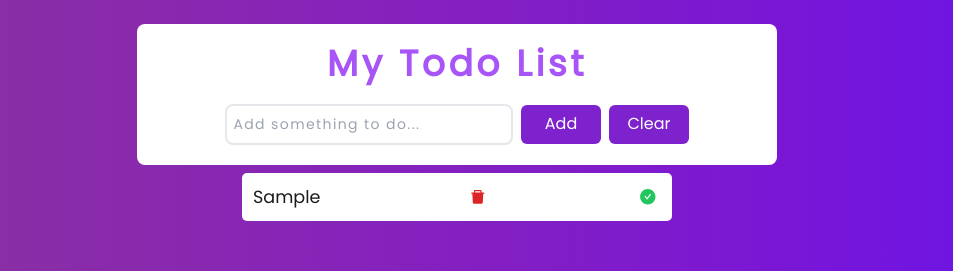
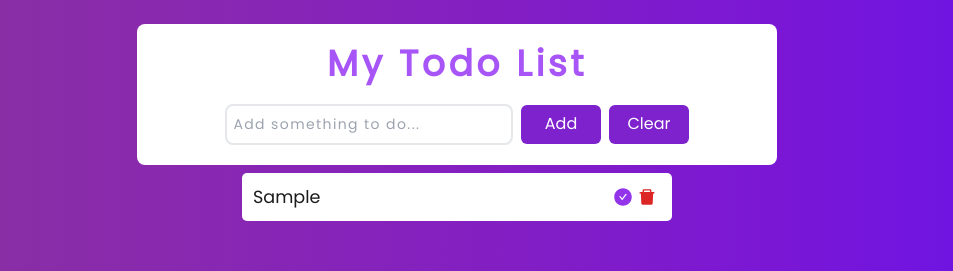
Before and after one commit to nesathanozturk/todo-app, a React (Create React App) app: page / in a window 1280 px wide. Both pictures are taken after typing "Sample" into the empty fields and a click on the button "Add". Shown: the top 271 px of the page, without its empty margins (183-1136 px from the left). Built offline with nearby package versions, Linux system fonts and the light colour scheme.

Commit message:
edited form onSubmit value

```diff
--- a/src/App.js
+++ b/src/App.js
@@ -6,7 +6,7 @@ function App() {
   const [newItem, setNewItem] = useState("");
   const [list, setList] = useState([]);
 
-  const onFormSubmit = (e) => {
+  const handleSubmit = (e) => {
     e.preventDefault();
   };
 
@@ -45,7 +45,7 @@ function App() {
     <div className="App m-0 p-0 h-screen list-none font-poppins">
       <div className="container bg-white w-2/4 mt-6 m-auto p-5 flex justify-center items-center flex-col rounded-lg">
         <h1 className='text-4xl text-purple-500 font-bold tracking-widest'>My Todo List</h1>
-        <form onSubmit={onFormSubmit}>
+        <form onSubmit={handleSubmit}>
           <input
           type="text"
           value={newItem}
@@ -66,8 +66,8 @@ function App() {
               className={item.completed ? "done" : ""}
               >
                 {item.name}
-                <button className="mr-1 text-red-600" onClick={() => removeItem(item.id)}><AiFillDelete /></button>
-                <button className="mr-1 text-green-500" onClick={() => isCompleted(item.id)}><AiFillCheckCircle /></button>
+                <button className="ml-auto text-purple-600 mr-1 text-xl" onClick={() => isCompleted(item.id)}><AiFillCheckCircle /></button>
+                <button className="mr-1 text-red-600 text-xl" onClick={() => removeItem(item.id)}><AiFillDelete /></button>
              </li>
             )
           })
--- a/src/index.css
+++ b/src/index.css
@@ -22,7 +22,6 @@
         outline: none;
         transition: 0.2s;
         display: flex;
-        justify-content: space-between;
       }
 
     .done {
```
